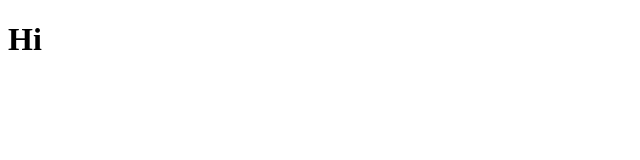
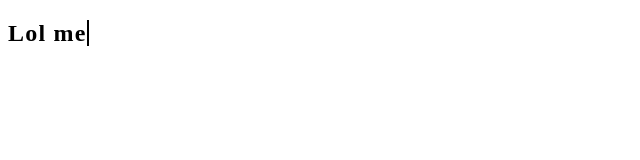
Before and after one commit to Sid200026/typing-effect, a React (Create React App) app: page / in a window 1280 px wide. Shown: the top 160 px of the page, without its empty margins (0-640 px from the left). Built offline with nearby package versions, Linux system fonts and the light colour scheme.

Commit message:
feat(): Minimalistic Typing Component

```diff
--- /dev/null
+++ b/src/components/Typing.css
@@ -0,0 +1,13 @@
+.typing-effect__typewriter span {
+  overflow: hidden;
+  margin: 0 auto;
+}
+
+@keyframes typing {
+  from {
+    width: 0;
+  }
+  to {
+    width: 100%;
+  }
+}
--- /dev/null
+++ b/src/components/Typing.jsx
@@ -0,0 +1,162 @@
+import { useState, useEffect, useRef, useCallback, createElement } from "react";
+import PropTypes from "prop-types";
+import { injectKeyFrame } from "../util/injectStyle";
+import "./Typing.css";
+
+/*
+ * A UI Component
+ */
+const Typing = (props) => {
+  const {
+    text,
+    suppressEmptyArray,
+    timeDelay,
+    ignoreInitialDelay,
+    element: htmlElement,
+    styleClass,
+    letterSpacing,
+    cursorThickness,
+    cursorColor,
+  } = props;
+
+  let firstText = "";
+  if (Array.isArray(text)) {
+    if (text.length === 0) {
+      if (!suppressEmptyArray) {
+        throw new Error("Text Array cannot be empty");
+      } else {
+        if (suppressEmptyArray && ignoreInitialDelay) {
+          throw new Error(
+            "suppressEmptyArray and ignoreInitialDelay cannot be both true"
+          );
+        }
+        firstText = "";
+      }
+    } else {
+      firstText = text[0];
+    }
+  } else {
+    firstText = text;
+  }
+
+  /******************* INITIAL CONFIGURATION *******************/
+  const initialState = {
+    index: 0,
+    text: firstText,
+    length: ignoreInitialDelay ? 1 : 0,
+  };
+
+  const [currentText, setCurrentText] = useState(initialState);
+
+  const timer = useRef(null);
+
+  // Unmounts the timer on component unmount and
+  const unmountTimer = () => {
+    const timeoutInfo = timer.current;
+    if (timeoutInfo) {
+      // Checks if timer has been already been stopped
+      timer.current = undefined;
+      clearTimeout(timeoutInfo);
+    }
+  };
+
+  const updateText = useCallback(() => {
+    const currentTextContent = currentText.text;
+    const currentTextLength = currentText.length;
+    if (currentTextContent.length === currentTextLength) {
+      if (Array.isArray(text)) {
+        const currentIndex = currentText.index;
+        if (currentIndex >= text.length - 1) {
+          unmountTimer();
+          return false;
+        } else {
+          setCurrentText({
+            index: currentIndex + 1,
+            text: text[currentIndex + 1],
+            length: ignoreInitialDelay ? 1 : 0,
+          });
+          return true;
+        }
+      } else {
+        return false;
+      }
+    } else {
+      setCurrentText({ ...currentText, length: currentTextLength + 1 });
+      return true;
+    }
+  }, [currentText, text, ignoreInitialDelay]);
+
+  useEffect(() => {
+    timer.current = setTimeout(updateText, timeDelay);
+    return unmountTimer;
+  }, [updateText, timeDelay]);
+
+  // Injects the keyframes on initial render
+  useEffect(() => {
+    const keyframes = [
+      {
+        "border-color": ["transparent", "black", "transparent"],
+      },
+    ];
+    injectKeyFrame(keyframes);
+  }, []); // To make it behave like componentDidMount
+
+  const stringToRender = currentText.text.substr(0, currentText.length); // Slice a portion of the string
+
+  /******************* STYLE CONFIGURATION *******************/
+  const animationStyleConfig = `typing ${timeDelay / 1000}s steps(20, end)`;
+
+  const letterSpacingStyleConfig = `${letterSpacing}em`;
+
+  const borderRightStyleConfig = `${cursorThickness}em solid ${cursorColor}`;
+
+  // Create a React element based on the html element supplied by the user
+  const reactElement = createElement(
+    htmlElement,
+    {
+      className: `${styleClass}`,
+    },
+    <span
+      id="typing-effect__sid200026__text" // Should always be unique
+      style={{
+        animation: animationStyleConfig,
+        letterSpacing: letterSpacingStyleConfig,
+        borderRight: borderRightStyleConfig,
+      }}
+    >
+      {stringToRender}
+    </span>
+  );
+
+  return <div className="typing-effect__typewriter">{reactElement}</div>;
+};
+
+/******************* PROP VALIDATION *******************/
+
+Typing.propTypes = {
+  text: PropTypes.oneOfType([
+    PropTypes.string,
+    PropTypes.arrayOf(PropTypes.string),
+  ]).isRequired,
+  timeDelay: PropTypes.number,
+  suppressEmptyArray: PropTypes.bool,
+  ignoreInitialDelay: PropTypes.bool,
+  element: PropTypes.string,
+  styleClass: PropTypes.string,
+  letterSpacing: PropTypes.number,
+  cursorThickness: PropTypes.number,
+  cursorColor: PropTypes.string,
+};
+
+Typing.defaultProps = {
+  timeDelay: 50,
+  suppressEmptyArray: false,
+  ignoreInitialDelay: true,
+  element: "h4",
+  styleClass: "",
+  letterSpacing: 0.05,
+  cursorThickness: 0.15,
+  cursorColor: "black",
+};
+
+export { Typing };
--- a/src/container/App.jsx
+++ b/src/container/App.jsx
@@ -1,7 +1,19 @@
 import React from "react";
+import { Typing } from "../components/Typing.jsx";
 
 const App = () => {
-  return <h1>Hi</h1>;
+  return (
+    <Typing
+      text={["lorem ipsum solor dot amet", "Lol me"]}
+      timeDelay={50}
+      ignoreInitialDelay={false}
+      suppressEmptyArray
+      element="h2"
+      styleClass="lolme"
+      letterSpacing={0.05}
+      cursorThickness={0.12}
+    />
+  );
 };
 
 export { App };
--- /dev/null
+++ b/src/util/injectStyle.js
@@ -0,0 +1,16 @@
+// Injects keyframes dynamically to the text
+const injectKeyFrame = (style) => {
+  const styleElement = document.querySelector(
+    "#typing-effect__sid200026__text" // Should always be unique
+  );
+
+  const options = {
+    id: "blink-caret",
+    duration: 1,
+    iterations: Infinity,
+  };
+
+  styleElement.animate(style, options);
+};
+
+export { injectKeyFrame };
```
Also changed, not shown: package.json (+8 -2 lines).
